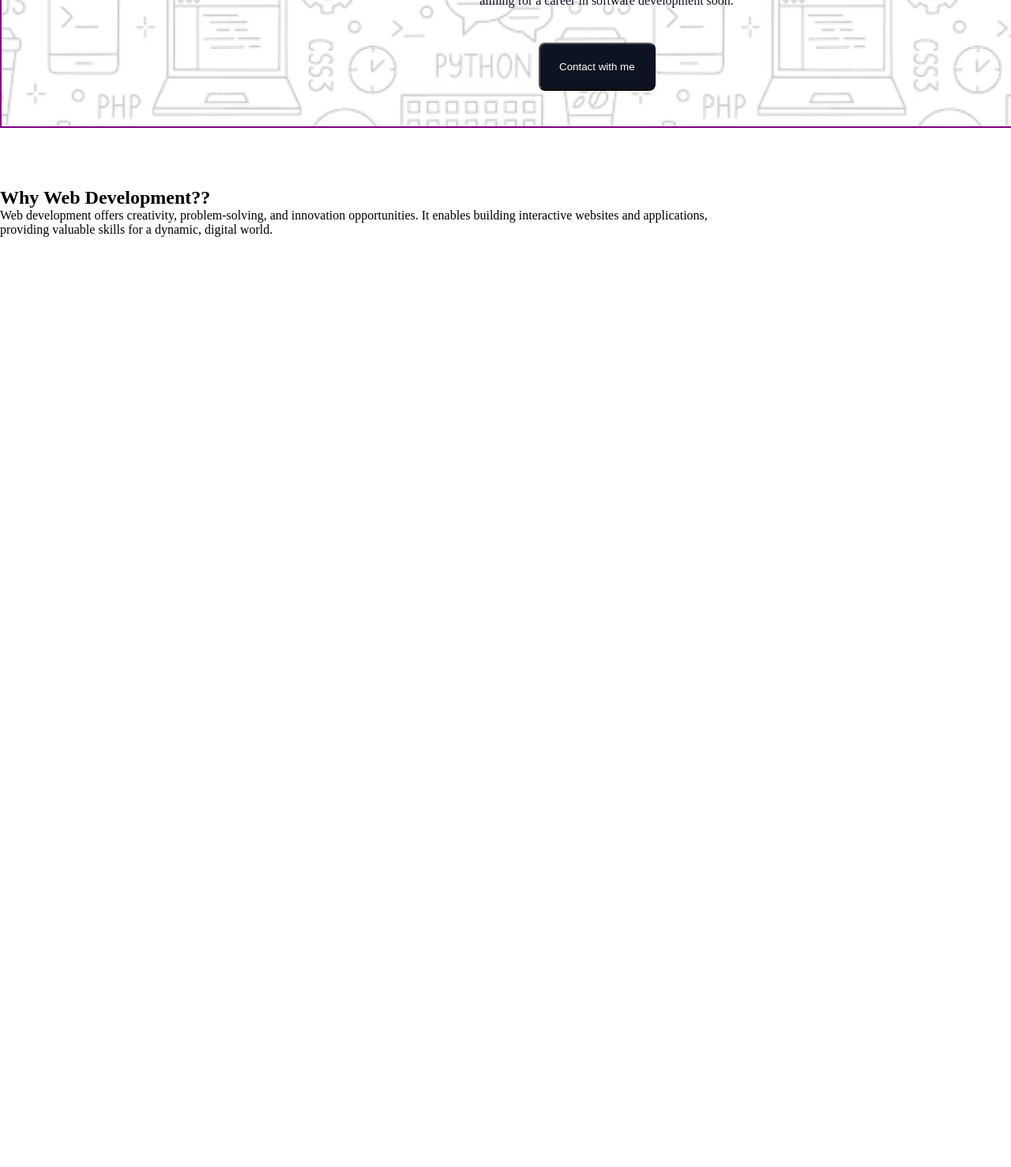
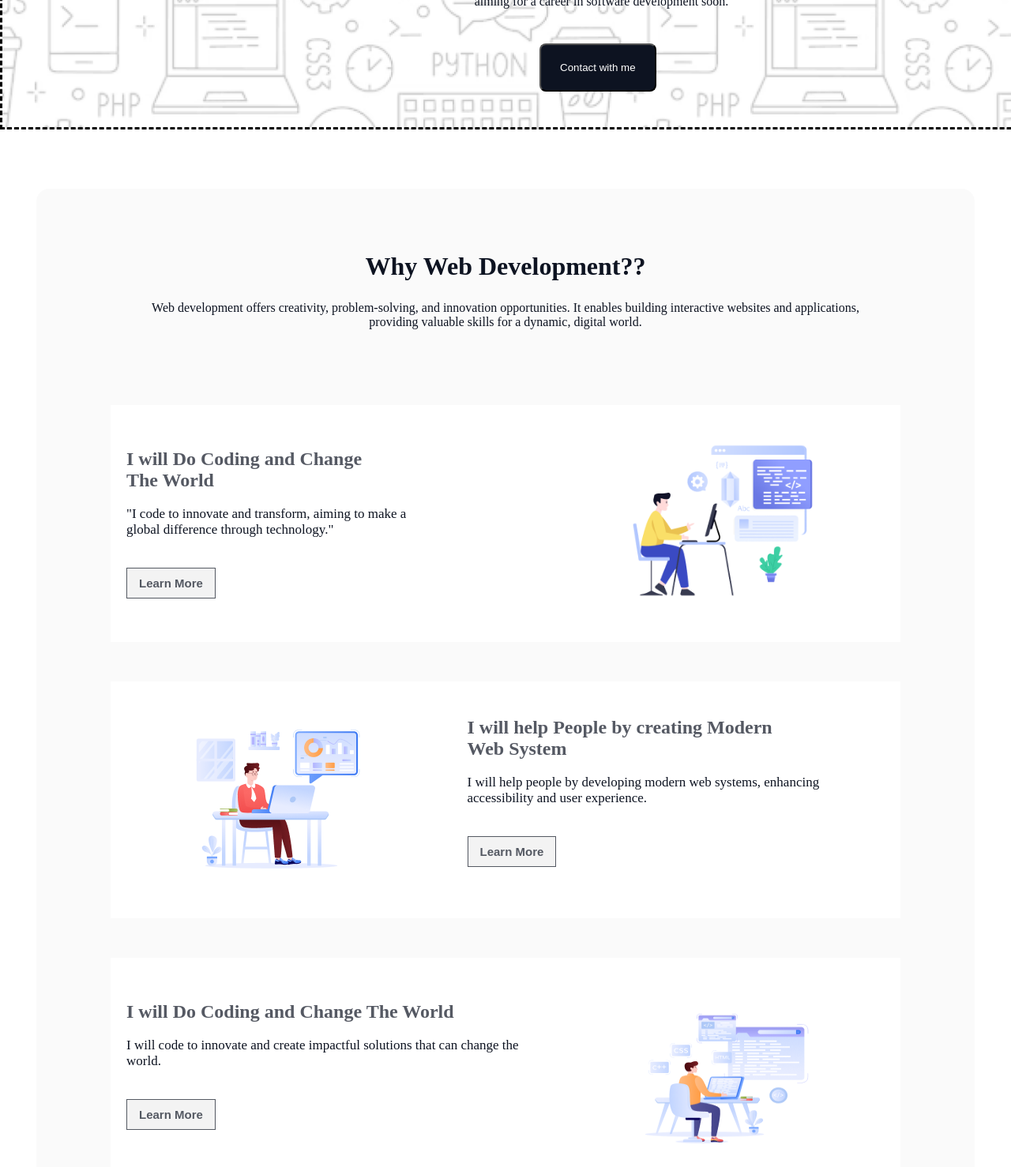
Before and after one commit to tanvirGHD/assignment1, a plain HTML site: page index.html in a window 1280 px wide. Shown: the part 502-1980 px from the top of the page at 79% size. Before the commit the page ends 802 px from the top, so only its background shows below. Drawn offline with Linux system fonts and the light colour scheme; a web font is replaced by a local one.

Commit message:
main section

```diff
--- a/index.html
+++ b/index.html
@@ -17,15 +17,52 @@
     </header>
     <main>
         <section class="web-development-container">
-            <div class="web-development-content">
-            <div>
+           <div class="web-development-content">
+            <div class="web-info-start">
                 <h2>Why Web Development??</h2>
                 <p>Web development offers creativity, problem-solving, and innovation opportunities. It enables building interactive websites and applications, <br>providing valuable skills for a dynamic, digital world.</p>
             </div>
-            <div></div>
-            <div></div>
-            <div></div>
+            <div class="first-web-info">
+                <div class="first-web-info-content">
+                <h3>I will Do Coding and Change <br>The World</h3>
+                <p>"I code to innovate and transform, aiming to make a <br> global difference through technology."</p>
+                <button>Learn More</button>
+                </div>
+                <div class="first-web-img">
+                    <img src="assets/Layer_1.png" alt="">
+                </div>
             </div>
+            <div class="second-web-info">
+                <div class="second-web-img">
+                    <img src="assets/Group 3.png" alt="">
+                </div>
+                <div class="second-web-content">
+                <h3>I will help People by creating Modern <br>  Web System</h3>
+                <p>I will help people by developing modern web systems, enhancing accessibility and user experience.</p>
+                <button>Learn More</button>
+                </div>
+            </div>
+            <div class="first-web-info" >
+                <div class="first-web-info-content">
+                <h3 >I will Do Coding and Change The World</h3>
+                <p>I will code to innovate and create impactful solutions that can change the world.</p>
+                <button>Learn More</button>
+                </div>
+                <div class="first-web-img">
+                    <img src="assets/Group 4.png" alt="">
+                </div>
+            </div>
+           </div>
+        </section>
+        <section class="inspiration-video-part">
+            <div class="inspiration-content">
+                <h3>My Inspiration</h3>
+                <p>Web development empowers you to create interactive websites and applications, combining creativity <br> with technical skills to solve real-world problems.</p>
+            </div>
+            <div>
+
+            </div>
+
         </section>
     </main>
     <footer>
--- a/style/style.css
+++ b/style/style.css
@@ -6,9 +6,9 @@
 /*Banner container style start*/
 
 .banner-container{
-    width: 1532px;
+    width: 1517px;
     height: 660px;
-    border: 2px solid purple;
+    border-style: dashed;
     background-image: url('../assets/Hero-bg.png');
     background-repeat: no-repeat;
     background-position: center;
@@ -52,7 +52,129 @@
 
 }
 /*Banner container style End*/
-
+/*web development container style start*/
 .web-development-container{
+    background-color:rgba(13, 19, 33, 0.02);
+    width: 1000px;
+    height: 1200px;
+    margin: 0 auto;
+    padding: 80px 94px 80px 94px;
+    border-radius: 16px;
+}
+.web-info-start h2{
+    text-align: center;
+    color: rgb(13, 19, 33);
+    font-size: 32px;
+    font-weight: 800;
+    padding-bottom: 25px;
 
 }
+.web-info-start p{
+    text-align: center;
+    color: rgb(13, 19, 33);
+    font-size: 16px;
+    font-weight: 400;
+    padding-bottom: 96px;
+}
+.first-web-info{
+    width: 1000px;
+    height: 300px;
+    display: flex;
+    flex-direction: row;
+    justify-content: center;
+    align-items: center;
+    background-color: white;
+    margin-bottom: 50px;
+}
+.first-web-info-content{
+    width: 600px;
+    height: 190px;
+    display: flex;
+    flex-direction: column;
+    justify-content: left;
+    align-items: start;
+    margin-right: 100px;
+}
+.first-web-info-content h3{
+    color: rgba(13, 19, 33, 0.7);
+    font-size: 24px;
+    font-weight: 700;
+    padding-bottom: 19px;
+    padding-left: 20px;
+}
+.first-web-info-content p{
+    color: rgb(13, 19, 33);
+    font-size: 17px;
+    font-weight: 400;
+    padding-bottom: 38px;
+    padding-left: 20px;
+}
+.first-web-info-content button{
+    color: rgb(13, 19, 33);
+    font-size: 15px;
+    font-weight: 600;
+    box-sizing: border-box;
+    border: 1px solid rgb(13, 19, 33);
+    opacity: 0.7;
+    margin-bottom: 20px;
+    margin-left: 20px;
+    padding-left: 10px;
+    padding: 10px 15px;
+}
+.first-web-img img{
+    width: 239.56px;
+    height: 210.01px;
+    padding-top: 10px;
+    padding-right: 100px;
+}
+
+.second-web-info{
+    width: 1000px;
+    height: 300px;
+    display: flex;
+    flex-direction: row;
+    justify-content: center;
+    align-items: center;
+    background-color: white;
+    margin-bottom: 50px;
+}
+
+.second-web-content{
+    width: 477px;
+    height: 210px;
+    padding-left: 100px;
+
+}
+.second-web-content h3{
+    color: rgba(13, 19, 33, 0.7);
+    font-size: 24px;
+    font-weight: 700;
+    padding-bottom: 19px;
+    padding-left: 20px;
+}
+.second-web-content p{
+    color: rgb(13, 19, 33);
+    font-size: 17px;
+    font-weight: 400;
+    padding-bottom: 38px;
+    padding-left: 20px;
+}
+.second-web-content button{
+    color: rgb(13, 19, 33);
+    font-size: 15px;
+    font-weight: 600;
+    box-sizing: border-box;
+    border: 1px solid rgb(13, 19, 33);
+    opacity: 0.7;
+    margin-bottom: 20px;
+    margin-left: 20px;
+    padding: 10px 15px;
+}
+/*web development container style End*/
+.inspiration-video-part{
+    margin-top: 90px;
+}
+.inspiration-content{
+    text-align: center;
+
+}
```
